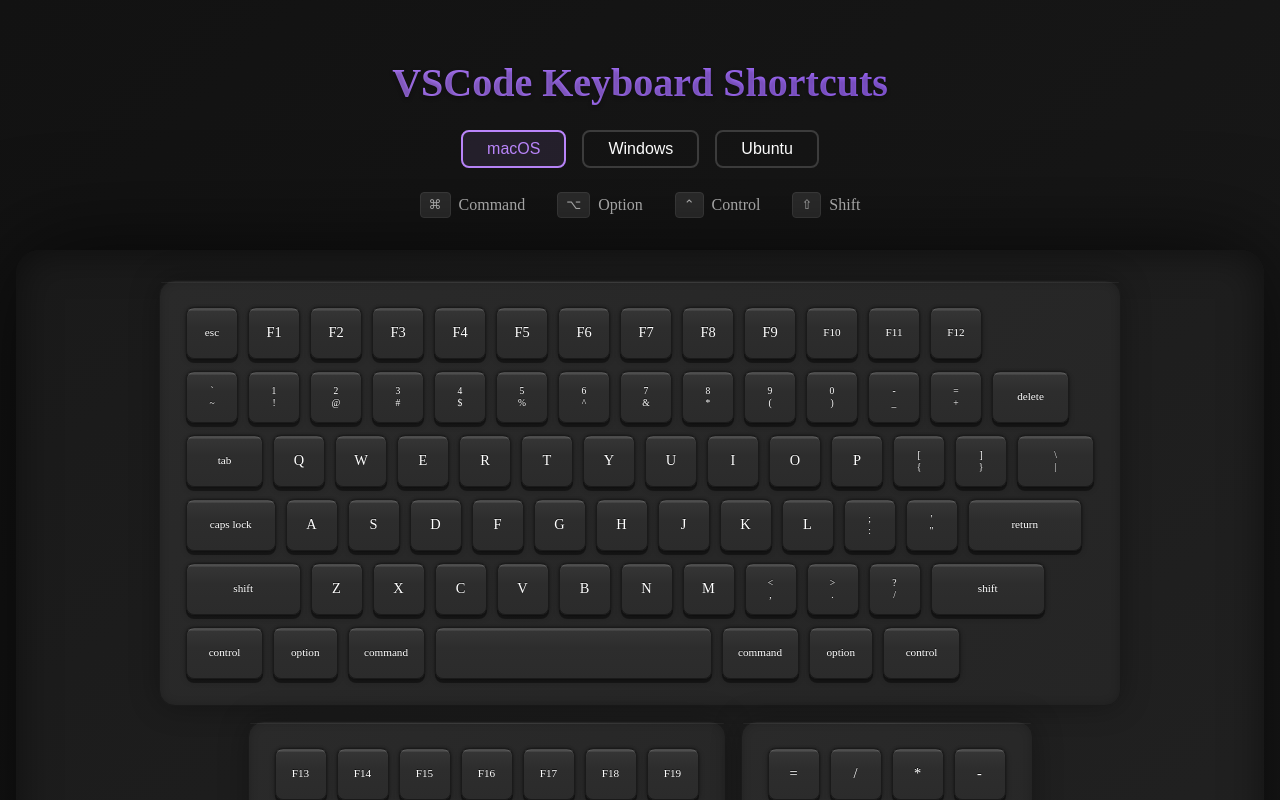
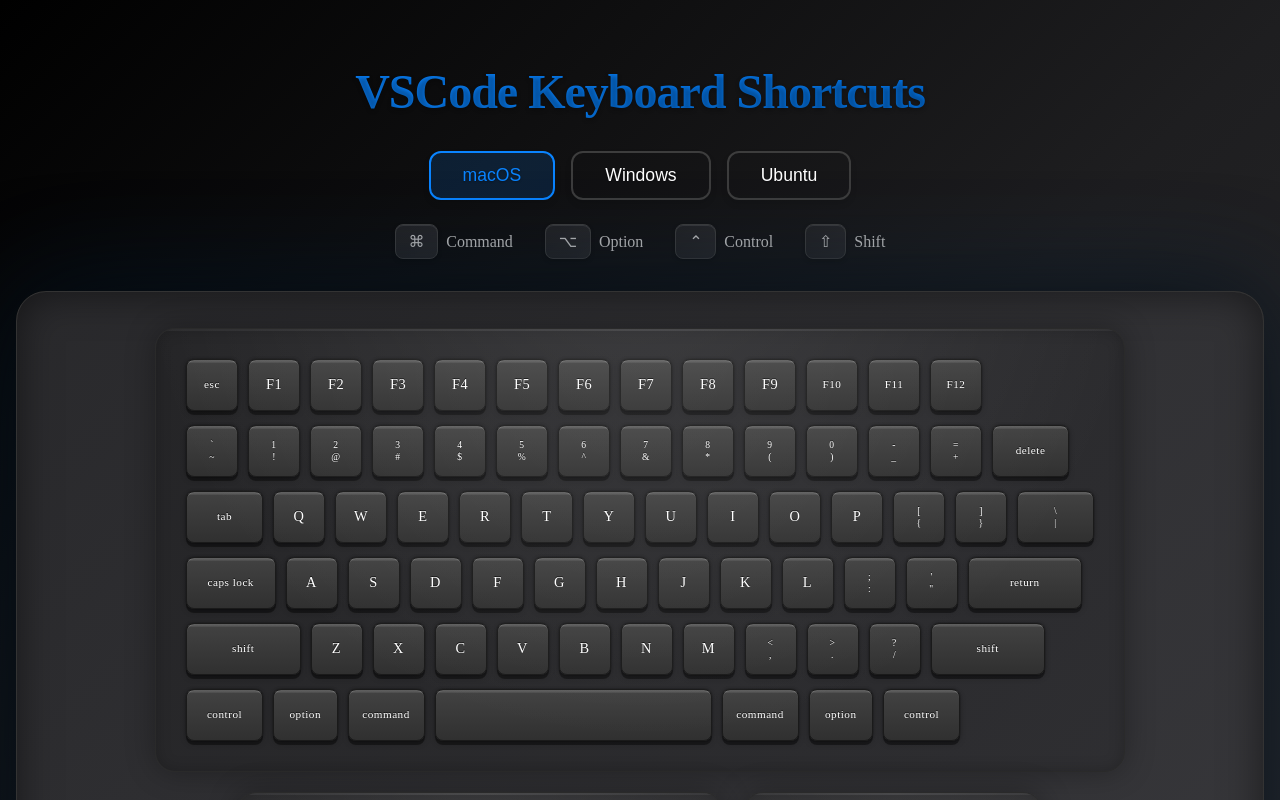
Before and after one commit to rakshitbharat/vscode-keyboard-sticker, a Next.js app: page / in a window 1280 px wide. Shown: the top 800 px of the page. Built offline with nearby package versions, Linux system fonts and the light colour scheme.

Commit message:
- added keyboards and filters

```diff
--- a/src/components/Header.jsx
+++ b/src/components/Header.jsx
@@ -9,12 +9,14 @@
 `;
 
 const Title = styled.h1`
-  font-size: 2.5rem;
-  margin-bottom: 1.5rem;
-  background: linear-gradient(135deg, #bb86fc 0%, #8b55f5 100%);
+  font-size: 3rem;
+  margin-bottom: 2rem;
+  background: ${(props) => props.theme.brand.gradient};
   -webkit-background-clip: text;
   -webkit-text-fill-color: transparent;
   text-shadow: 0 2px 4px rgba(0, 0, 0, 0.3);
+  font-weight: 700;
+  letter-spacing: -1px;
 `;
 
 const FilterContainer = styled.div`
@@ -25,19 +27,38 @@
 `;
 
 const FilterButton = styled.button`
-  padding: 0.5rem 1.5rem;
-  border: 2px solid ${(props) => (props.$active ? "#bb86fc" : "#3d3d3d")};
+  padding: 0.75rem 2rem;
+  border: 2px solid
+    ${(props) => (props.$active ? props.theme.accent.primary : "#3d3d3d")};
   background: ${(props) =>
-    props.$active ? "rgba(187, 134, 252, 0.1)" : "transparent"};
-  color: ${(props) => (props.$active ? "#bb86fc" : "#ffffff")};
-  border-radius: 8px;
+    props.$active
+      ? `linear-gradient(135deg,
+          ${props.theme.accent.primary}26,
+          ${props.theme.accent.secondary}26)`
+      : "transparent"};
+  color: ${(props) => (props.$active ? props.theme.accent.primary : "#ffffff")};
+  border-radius: 12px;
   cursor: pointer;
-  transition: all 0.2s ease;
-  font-size: 1rem;
+  transition: all 0.3s ease;
+  font-size: 1.1rem;
+  font-weight: 500;
+  text-shadow: 0 1px 2px rgba(0, 0, 0, 0.3);
+  box-shadow: 0 4px 6px rgba(0, 0, 0, 0.1);
 
   &:hover {
-    border-color: #bb86fc;
-    background: rgba(187, 134, 252, 0.05);
+    border-color: ${(props) => props.theme.accent.primary};
+    background: linear-gradient(
+      135deg,
+      ${(props) => `${props.theme.accent.primary}1a`},
+      ${(props) => `${props.theme.accent.secondary}1a`}
+    );
+    transform: translateY(-2px);
+    box-shadow: 0 6px 8px rgba(0, 0, 0, 0.2);
+  }
+
+  &:active {
+    transform: translateY(0);
+    box-shadow: 0 2px 4px rgba(0, 0, 0, 0.1);
   }
 `;
 
@@ -56,11 +77,14 @@
 `;
 
 const ConfigKey = styled.span`
-  background: #2d2d2d;
-  padding: 0.25rem 0.5rem;
-  border-radius: 4px;
-  font-family: monospace;
+  background: ${(props) => props.theme.sectionBg};
+  padding: 0.4rem 0.8rem;
+  border-radius: 8px;
+  font-family: "SF Mono", "Fira Code", monospace;
   border: 1px solid #3d3d3d;
+  box-shadow: 0 2px 4px rgba(0, 0, 0, 0.2),
+    0 1px 0 rgba(255, 255, 255, 0.1) inset;
+  font-weight: 500;
 `;
 
 const Header = () => {
--- a/src/components/Key.jsx
+++ b/src/components/Key.jsx
@@ -4,7 +4,11 @@
 const KeyContainer = styled.div`
   width: ${(props) => props.$width}px;
   height: ${(props) => props.$height}px;
-  background: linear-gradient(to bottom, #363636 0%, #2d2d2d 40%, #2b2b2b 100%);
+  background: linear-gradient(
+    180deg,
+    rgba(66, 66, 66, 1) 0%,
+    rgba(48, 48, 48, 1) 100%
+  );
   border: 1px solid #1a1a1a;
   border-radius: 8px;
   display: flex;
@@ -15,10 +19,10 @@
   position: ${(props) => props.$position || "relative"};
   top: ${(props) => props.$top};
   right: ${(props) => props.$right};
-  box-shadow: 0 0 1px rgba(0, 0, 0, 0.4), 0 1px 0 rgba(255, 255, 255, 0.1) inset,
-    0 0 3px rgba(0, 0, 0, 0.3), 0 3px 6px rgba(0, 0, 0, 0.2),
-    0 4px 0 rgba(0, 0, 0, 0.4);
-  transition: all 0.1s ease;
+  box-shadow: 0 0 1px rgba(0, 0, 0, 0.4),
+    0 1px 0 rgba(255, 255, 255, 0.15) inset, 0 0 3px rgba(0, 0, 0, 0.3),
+    0 3px 6px rgba(0, 0, 0, 0.2), 0 4px 0 rgba(0, 0, 0, 0.4);
+  transition: all 0.15s ease;
   z-index: ${(props) => props.$zIndex || "auto"};
   color: #ffffff;
   font-size: ${(props) =>
@@ -32,6 +36,8 @@
   white-space: pre-line;
   text-shadow: 0 -1px 0 rgba(0, 0, 0, 0.7);
   user-select: none;
+  font-weight: 500;
+  letter-spacing: 0.5px;
 
   &::before {
     content: "";
@@ -50,27 +56,25 @@
 
   &:hover {
     background: linear-gradient(
-      to bottom,
-      #3f3f3f 0%,
-      #363636 40%,
-      #333333 100%
+      180deg,
+      rgba(76, 76, 76, 1) 0%,
+      rgba(58, 58, 58, 1) 100%
     );
     transform: translateY(2px);
     box-shadow: 0 0 1px rgba(0, 0, 0, 0.4),
-      0 1px 0 rgba(255, 255, 255, 0.1) inset, 0 0 3px rgba(0, 0, 0, 0.3),
+      0 1px 0 rgba(255, 255, 255, 0.15) inset, 0 0 3px rgba(0, 0, 0, 0.3),
       0 2px 4px rgba(0, 0, 0, 0.2), 0 2px 0 rgba(0, 0, 0, 0.4);
   }
 
   &:active {
     transform: translateY(4px);
     background: linear-gradient(
-      to bottom,
-      #2d2d2d 0%,
-      #282828 40%,
-      #252525 100%
+      180deg,
+      rgba(38, 38, 38, 1) 0%,
+      rgba(48, 48, 48, 1) 100%
     );
     box-shadow: 0 0 1px rgba(0, 0, 0, 0.4),
-      0 1px 0 rgba(255, 255, 255, 0.05) inset, 0 0 2px rgba(0, 0, 0, 0.3),
+      0 1px 0 rgba(255, 255, 255, 0.1) inset, 0 0 2px rgba(0, 0, 0, 0.3),
       0 0 4px rgba(0, 0, 0, 0.2) inset;
   }
 `;
--- a/src/components/Keyboard.jsx
+++ b/src/components/Keyboard.jsx
@@ -12,71 +12,88 @@
 const KeyboardContainer = styled.div`
   display: flex;
   flex-wrap: wrap;
-  gap: 20px;
+  gap: 24px;
   width: fit-content;
   max-width: 100%;
   margin: 0 auto;
-  padding: 40px;
-  background: linear-gradient(145deg, #1a1a1a, #222);
-  border-radius: 24px;
-  box-shadow: 0 0 100px rgba(0, 0, 0, 0.7), 0 0 40px rgba(0, 0, 0, 0.5) inset;
+  padding: 48px;
+  background: ${(props) => props.theme.keyboardBg};
+  border-radius: 30px;
+  box-shadow: 0 0 100px rgba(0, 0, 0, 0.7), 0 0 40px rgba(0, 0, 0, 0.5) inset,
+    ${(props) => props.theme.brand.shadow};
+  border: 1px solid #333;
 
   @media (max-width: 1400px) {
-    padding: 30px;
-    gap: 15px;
+    padding: 36px;
+    gap: 20px;
   }
   @media (max-width: 1200px) {
-    padding: 25px;
+    padding: 30px;
+    gap: 16px;
+  }
+  @media (max-width: 900px) {
+    padding: 24px;
     gap: 12px;
   }
-  @media (max-width: 900px) {
+  @media (max-width: 600px) {
     padding: 20px;
     gap: 10px;
-  }
-  @media (max-width: 600px) {
-    padding: 15px;
-    gap: 8px;
   }
 `;
 
 const Section = styled.div`
   display: flex;
   flex-direction: column;
-  gap: 8px;
-  padding: 32px;
-  background: linear-gradient(135deg, #2a2a2a, #252525);
-  border-radius: 16px;
-  box-shadow: 0 0 30px rgba(0, 0, 0, 0.3), 0 0 10px rgba(0, 0, 0, 0.2) inset;
-  border: 1px solid #1a1a1a;
+  gap: 10px;
+  padding: 36px;
+  background: ${(props) => props.theme.sectionBg};
+  border-radius: 20px;
+  box-shadow: 0 0 30px rgba(0, 0, 0, 0.3), 0 0 15px rgba(0, 0, 0, 0.2) inset;
+  border: 1px solid #2a2a2a;
   position: relative;
-
-  @media (max-width: 1400px) {
-    padding: 24px;
-  }
-  @media (max-width: 1200px) {
-    padding: 20px;
-  }
-  @media (max-width: 900px) {
-    padding: 16px;
-  }
-  @media (max-width: 600px) {
-    padding: 12px;
-  }
+  overflow: hidden;
 
   &::before {
     content: "";
     position: absolute;
-    top: 1px;
-    left: 1px;
-    right: 1px;
-    height: 1px;
+    top: 0;
+    left: 0;
+    right: 0;
+    height: 2px;
     background: linear-gradient(
       to right,
       rgba(255, 255, 255, 0.05),
       rgba(255, 255, 255, 0.1),
       rgba(255, 255, 255, 0.05)
     );
-    border-radius: 16px 16px 0 0;
+  }
+
+  &::after {
+    content: "";
+    position: absolute;
+    top: 0;
+    left: 0;
+    right: 0;
+    bottom: 0;
+    background: radial-gradient(
+      circle at 50% -20%,
+      rgba(255, 255, 255, 0.1),
+      transparent 70%
+    );
+    pointer-events: none;
+  }
+
+  @media (max-width: 1400px) {
+    padding: 28px;
+  }
+  @media (max-width: 1200px) {
+    padding: 24px;
+  }
+  @media (max-width: 900px) {
+    padding: 20px;
+  }
+  @media (max-width: 600px) {
+    padding: 16px;
   }
 `;
 
@@ -95,15 +112,15 @@
 
 const SectionsContainer = styled.div`
   display: flex;
-  gap: 20px;
+  gap: 24px;
   flex-wrap: wrap;
   justify-content: center;
 
   @media (max-width: 1400px) {
-    gap: 15px;
+    gap: 20px;
   }
   @media (max-width: 900px) {
-    gap: 10px;
+    gap: 16px;
   }
 `;
 
--- a/src/pages/_app.js
+++ b/src/pages/_app.js
@@ -3,15 +3,29 @@
 import { Provider } from "react-redux";
 import { PersistGate } from "redux-persist/integration/react";
 import { store, persistor } from "@/store/store";
+import { themes } from "@/theme/themes";
+import { useSelector } from "react-redux";
+
+// Create a wrapper component that uses Redux hooks
+const ThemeWrapper = ({ children }) => {
+  const selectedOS = useSelector((state) => state.keyboard.selectedOS);
+  const theme = themes[selectedOS];
+
+  return (
+    <ThemeProvider theme={theme}>
+      <GlobalStyle />
+      {children}
+    </ThemeProvider>
+  );
+};
 
 function MyApp({ Component, pageProps }) {
   return (
     <Provider store={store}>
       <PersistGate loading={null} persistor={persistor}>
-        <ThemeProvider theme={{}}>
-          <GlobalStyle />
+        <ThemeWrapper>
           <Component {...pageProps} />
-        </ThemeProvider>
+        </ThemeWrapper>
       </PersistGate>
     </Provider>
   );
--- a/src/styles/GlobalStyle.js
+++ b/src/styles/GlobalStyle.js
@@ -4,9 +4,10 @@
   body {
     margin: 0;
     padding: 0;
-    background: linear-gradient(135deg, #121212 0%, #1a1a1a 100%);
+    background: ${(props) => props.theme.background};
     color: #ffffff;
     min-height: 100vh;
+    transition: background 0.3s ease;
   }
 `;
 
--- /dev/null
+++ b/src/theme/themes.js
@@ -0,0 +1,62 @@
+export const themes = {
+  mac: {
+    background: `linear-gradient(135deg, #000000 0%, #1E1E20 50%, #2D2D30 100%)`,
+    keyboardBg: `linear-gradient(
+      145deg,
+      rgba(45, 45, 48, 0.9),
+      rgba(61, 61, 65, 0.8)
+    )`,
+    sectionBg: `linear-gradient(
+      135deg,
+      rgba(36, 36, 38, 0.9),
+      rgba(45, 45, 48, 0.8)
+    )`,
+    accent: {
+      primary: "#0A84FF",
+      secondary: "#007AFF",
+    },
+    brand: {
+      gradient: "linear-gradient(135deg, #0A84FF 0%, #0066CC 100%)",
+      shadow: "0 0 120px rgba(10, 132, 255, 0.15)",
+    },
+  },
+  windows: {
+    background: `linear-gradient(
+      135deg,
+      #001B2E 0%,
+      #0D2237 50%,
+      #1A2A3F 100%
+    )`,
+    keyboardBg: `linear-gradient(
+      145deg,
+      rgba(29, 41, 55, 0.9),
+      rgba(42, 54, 68, 0.8)
+    )`,
+    sectionBg: `linear-gradient(
+      135deg,
+      rgba(26, 38, 52, 0.9),
+      rgba(39, 51, 65, 0.8)
+    )`,
+    accent: {
+      primary: "#60CDFF",
+      secondary: "#4CC2FF",
+    },
+    brand: {
+      gradient: "linear-gradient(135deg, #60CDFF 0%, #4CC2FF 100%)",
+      shadow: "0 0 120px rgba(96, 205, 255, 0.15)",
+    },
+  },
+  ubuntu: {
+    background: "linear-gradient(135deg, #2c001e 0%, #500a28 100%)",
+    keyboardBg: "linear-gradient(145deg, #500a28, #77172e)",
+    sectionBg: "linear-gradient(135deg, #77172e, #500a28)",
+    accent: {
+      primary: "#E95420",
+      secondary: "#DD4814",
+    },
+    brand: {
+      gradient: "linear-gradient(135deg, #E95420 0%, #DD4814 100%)",
+      shadow: "0 0 120px rgba(233, 84, 32, 0.1)",
+    },
+  },
+};
```
